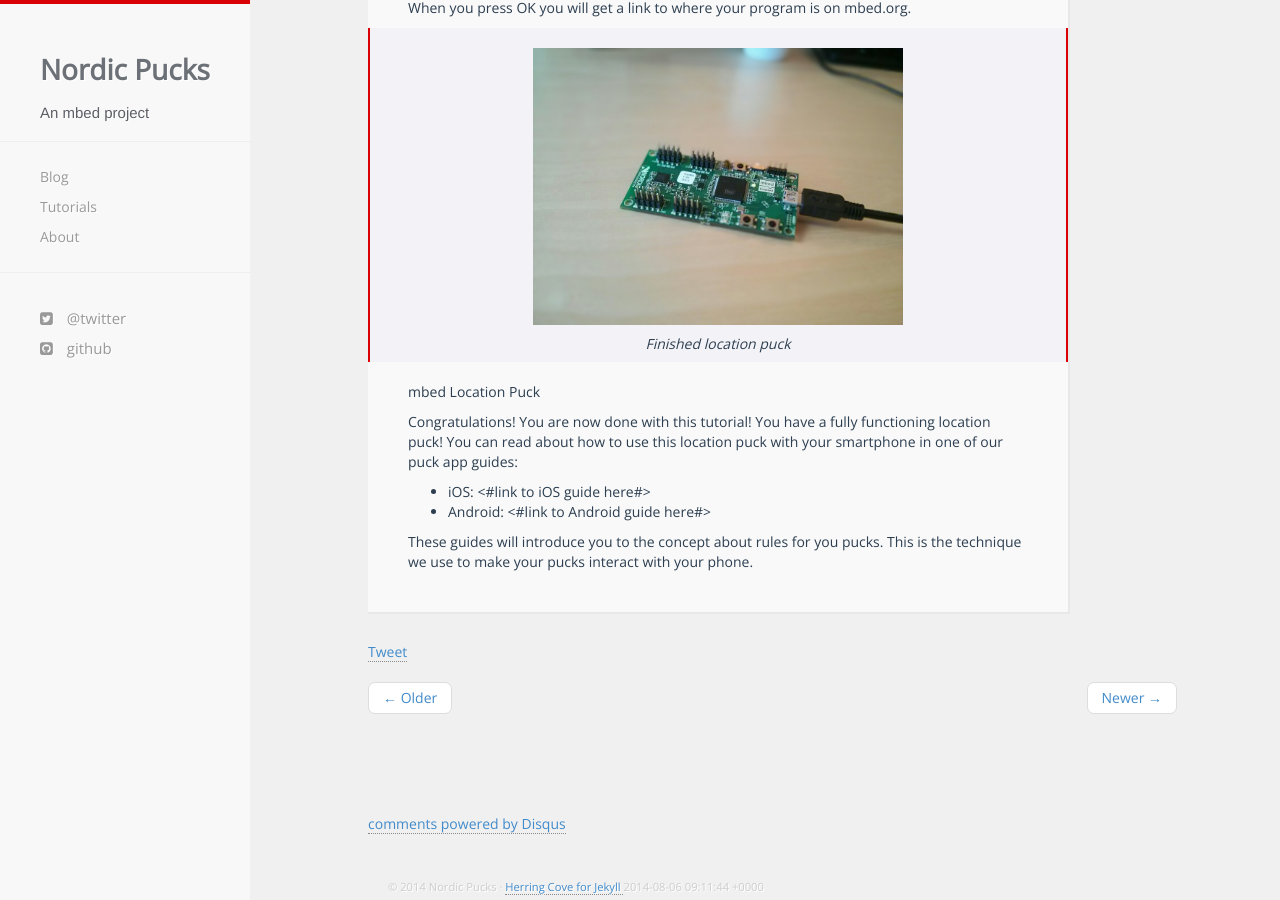
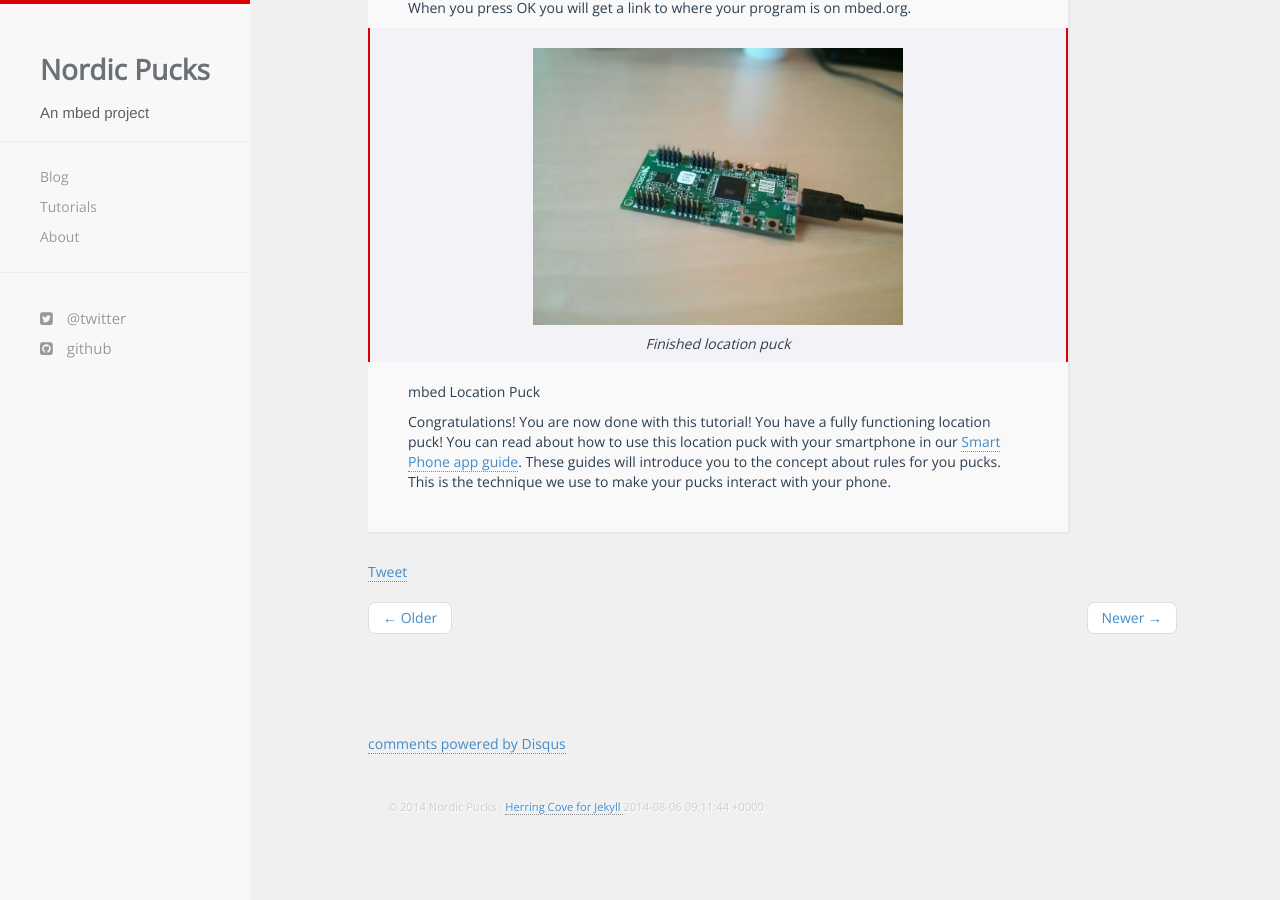
Before and after one commit to NordicPlayground/puck, a Jekyll site: the page built from _tutorials/location.md, in a window 1280 px wide and 900 px high, scrolled down 5903 px. Built offline with Jekyll 4.4.1, drawn with Linux system fonts in a browser that asks for light colours; nearby versions of some CDN libraries; comment, search, counter and statistics services are not loaded; after the commit the page ends 6723 px from its top, so only the background shows below that.

Commit message:
Add smarthone tutorial link

```diff
--- a/_tutorials/location.md
+++ b/_tutorials/location.md
@@ -167,9 +167,5 @@ mbed Location Puck
 
 Congratulations! You are now done with this tutorial!
 You have a fully functioning location puck!
-You can read about how to use this location puck with your smartphone in one of our puck app guides:
-
-- iOS: <#link to iOS guide here#>
-- Android: <#link to Android guide here#>
-
+You can read about how to use this location puck with your smartphone in our [Smart Phone app guide](smartphone-apps.html).
 These guides will introduce you to the concept about rules for you pucks. This is the technique we use to make your pucks interact with your phone.
```
